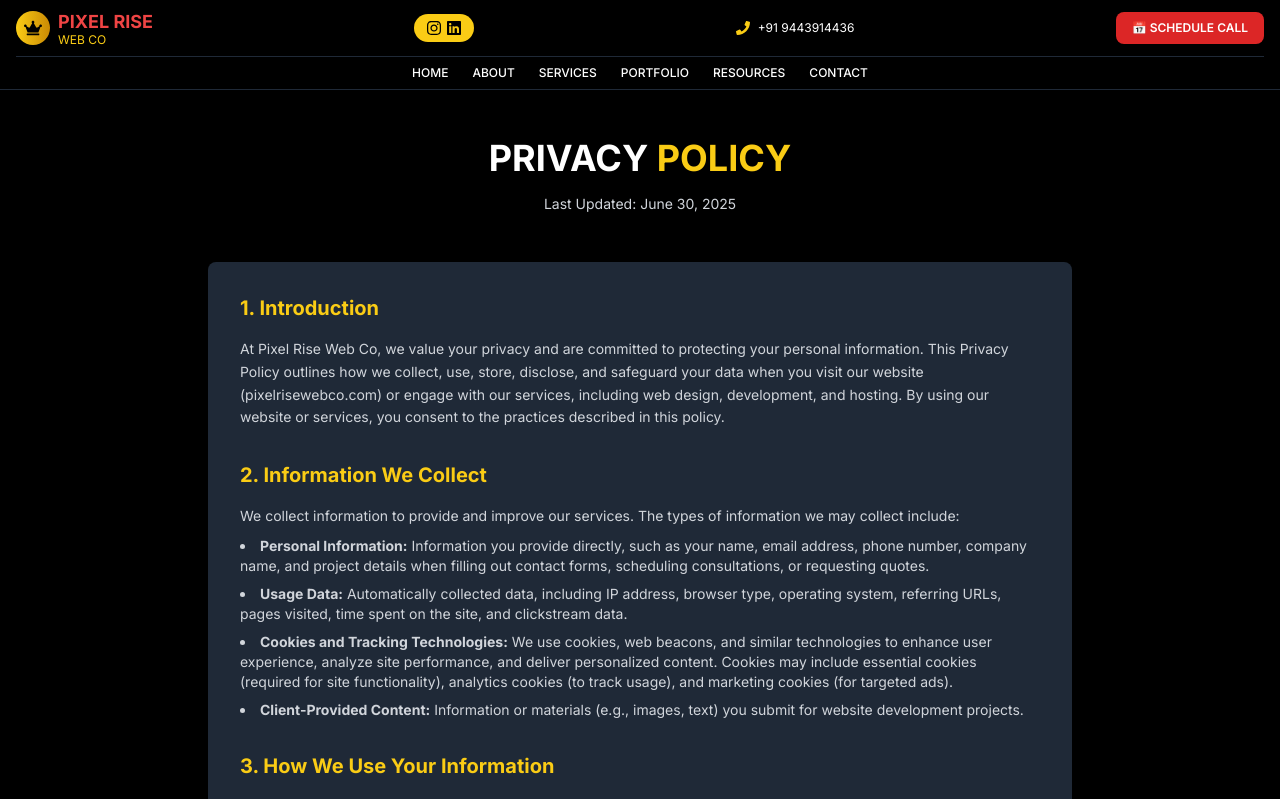
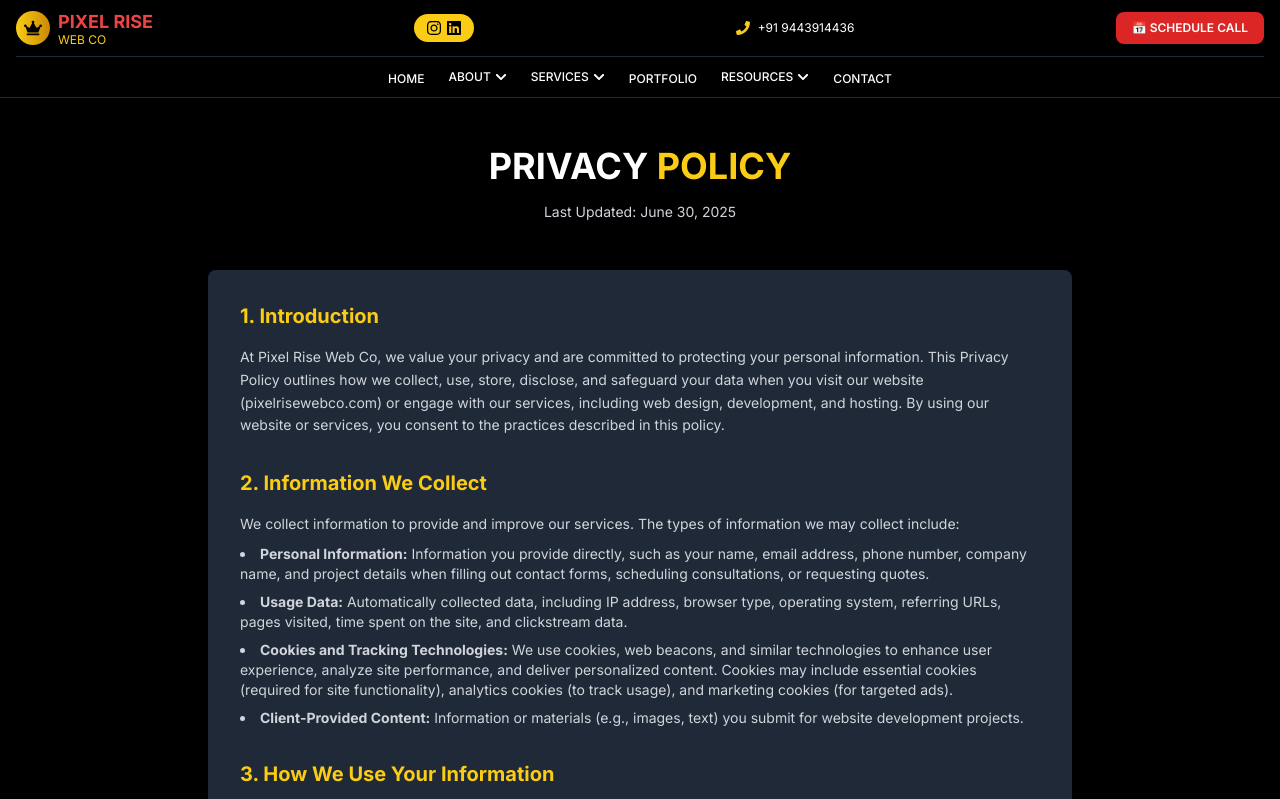
Before and after one commit to Gokul0616/Pixelrise, a React (Create React App) app: page /privacy-policy in a window 1280 px wide. Shown: the top 799 px of the page. Built offline with nearby package versions, Linux system fonts and the light colour scheme.

Commit message:
auto-commit for 51c09896-2dd4-4540-b04d-6f3cd63eaa7c

```diff
--- a/src/components.js
+++ b/src/components.js
@@ -398,10 +398,19 @@ export const Header = () => {
         <nav className="hidden lg:block border-t border-gray-800">
           <div className="flex items-center justify-center space-x-6 py-2">
             {navItems.map((item) => (
+              <div
+                key={item.name}
+                className="relative"
+                onMouseEnter={() => item.dropdown && setActiveDropdown(item.name)}
+                onMouseLeave={() => setActiveDropdown(null)}
+              >
+                {item.dropdown ? (
+                  <div className="flex items-center">
                     <Link
-                key={item.name}
                       to={item.path}
-                className={`text-xs font-medium transition-colors hover:text-yellow-400 ${location.pathname === item.path
+                      className={`text-xs font-medium transition-colors hover:text-yellow-400 flex items-center space-x-1 ${
+                        location.pathname === item.path ||
+                        (item.dropdown && item.dropdown.some(subItem => location.pathname === subItem.path))
                           ? 'text-yellow-400 border-b-2 border-yellow-400 pb-1'
                           : 'text-white'
                       }`}
@@ -412,8 +421,60 @@ export const Header = () => {
                         });
                       }}
                     >
+                      <span>{item.name}</span>
+                      <FaChevronDown className={`text-xs transition-transform ${activeDropdown === item.name ? 'rotate-180' : ''}`} />
+                    </Link>
+
+                    {/* Dropdown Menu */}
+                    <AnimatePresence>
+                      {activeDropdown === item.name && (
+                        <motion.div
+                          initial={{ opacity: 0, y: -10 }}
+                          animate={{ opacity: 1, y: 0 }}
+                          exit={{ opacity: 0, y: -10 }}
+                          className="absolute top-full left-0 mt-2 w-48 bg-gray-800 border border-gray-700 rounded-lg shadow-xl z-50"
+                        >
+                          {item.dropdown.map((subItem) => (
+                            <Link
+                              key={subItem.name}
+                              to={subItem.path}
+                              className={`block px-4 py-3 text-xs font-medium transition-colors hover:bg-gray-700 hover:text-yellow-400 first:rounded-t-lg last:rounded-b-lg ${
+                                location.pathname === subItem.path ? 'text-yellow-400 bg-gray-700' : 'text-white'
+                              }`}
+                              onClick={() => {
+                                setActiveDropdown(null);
+                                window.scrollTo({
+                                  top: 0,
+                                  behavior: 'smooth',
+                                });
+                              }}
+                            >
+                              {subItem.name}
+                            </Link>
+                          ))}
+                        </motion.div>
+                      )}
+                    </AnimatePresence>
+                  </div>
+                ) : (
+                  <Link
+                    to={item.path}
+                    className={`text-xs font-medium transition-colors hover:text-yellow-400 ${
+                      location.pathname === item.path
+                        ? 'text-yellow-400 border-b-2 border-yellow-400 pb-1'
+                        : 'text-white'
+                    }`}
+                    onClick={() => {
+                      window.scrollTo({
+                        top: 0,
+                        behavior: 'smooth',
+                      });
+                    }}
+                  >
                     {item.name}
                   </Link>
+                )}
+              </div>
             ))}
           </div>
         </nav>
```
Lines whose indentation alone changed are shown as unchanged.
